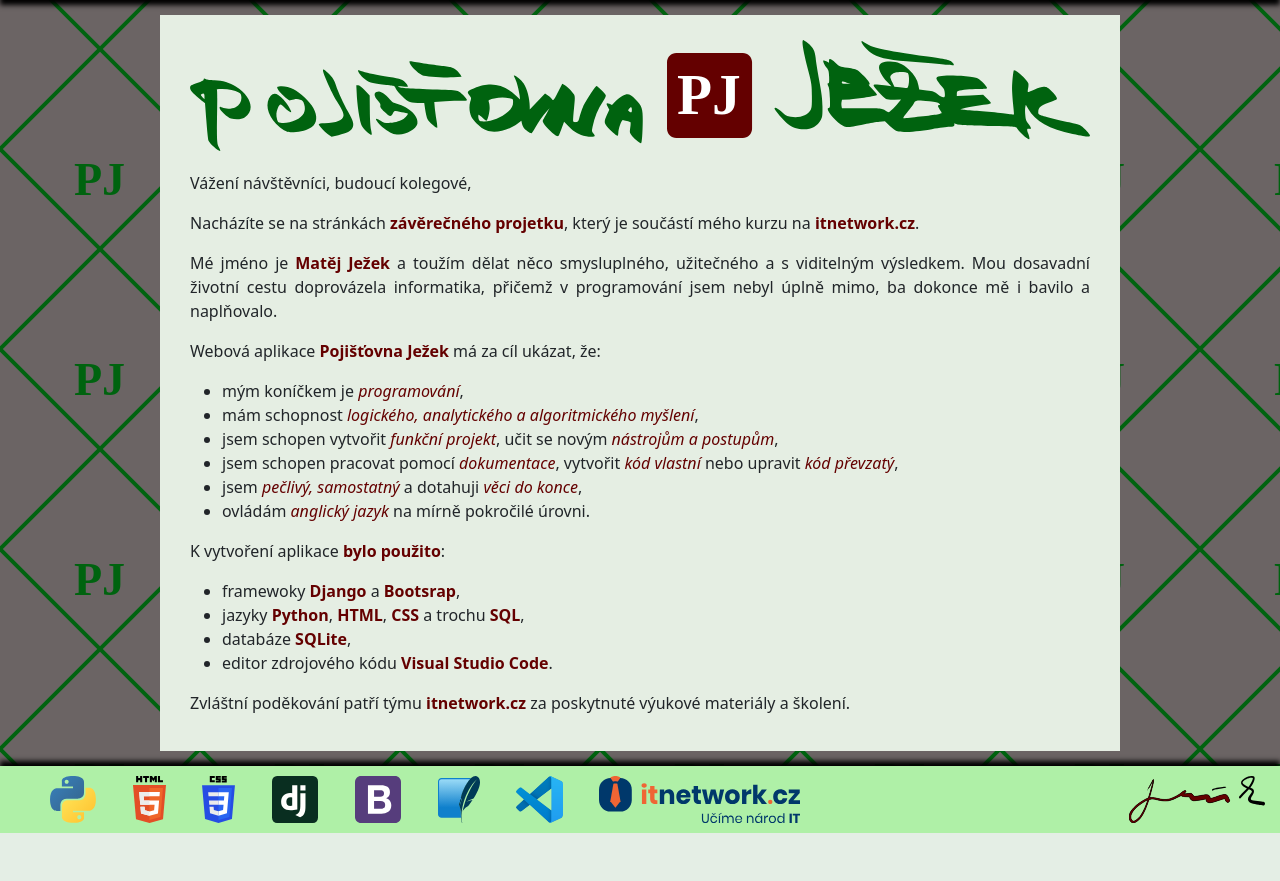
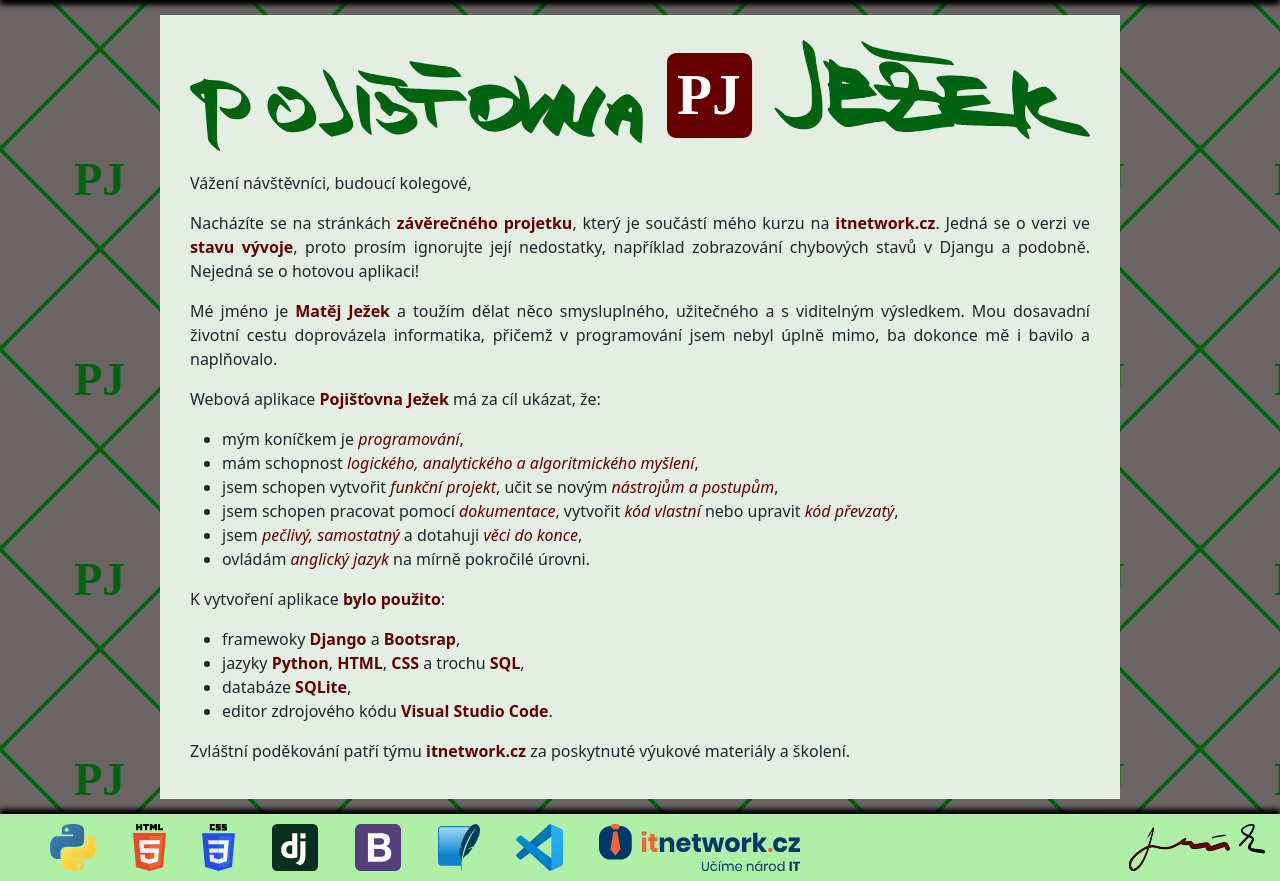
Before and after one commit to matejJezek/mujprojekt, a Django app: page / in a window 1280 px wide. Shown: the part 51-932 px from the top of the page. Before the commit the page ends 884 px from the top, so only its background shows below. Run offline with Django 4.2, Linux system fonts and the light colour scheme; some libraries are stand-ins or nearby versions.

Commit message:
Úprava index.html

```diff
--- a/evidence_pojisteni/templates/evidence_pojisteni/index.html
+++ b/evidence_pojisteni/templates/evidence_pojisteni/index.html
@@ -25,7 +25,10 @@
         <p>
           Nacházíte se na stránkách <strong>závěrečného
         projetku</strong>, který je součástí mého kurzu na
-        <strong>itnetwork.cz</strong>.
+        <strong>itnetwork.cz</strong>. Jedná se o verzi ve
+        <strong>stavu vývoje</strong>, proto prosím ignorujte
+        její nedostatky, například zobrazování chybových stavů
+        v Djangu a podobně. Nejedná se o hotovou aplikaci!
         </p>
 
         <p>
```
